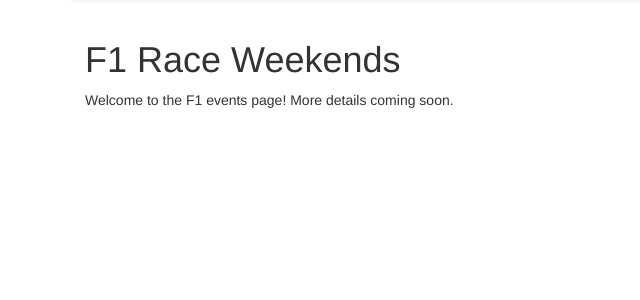
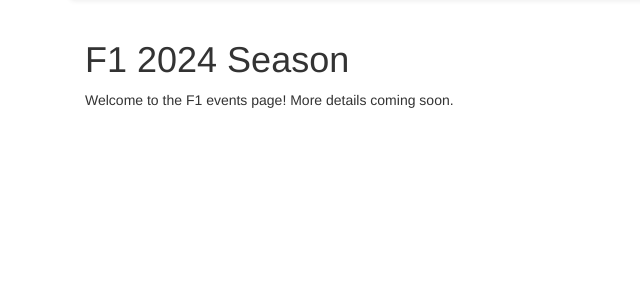
Before and after one commit to Dom19740/Project-Sports-Replay-Forum, a Django app: page /f1/ in a window 1280 px wide. Shown: the part 52-352 px from the top of the page, without its empty margins (0-640 px from the left). Run offline with Django 5.2, Linux system fonts and the light colour scheme; some libraries are stand-ins or nearby versions.

Commit message:
Update F1 main page text

```diff
--- a/sportsreplayforum/f1/templates/f1/race_weekend_list.html
+++ b/sportsreplayforum/f1/templates/f1/race_weekend_list.html
@@ -4,7 +4,7 @@
 
 <div class="container">
     <div>
-        <h1>F1 Race Weekends</h1>
+        <h1>F1 2024 Season</h1>
         <p>Welcome to the F1 events page! More details coming soon.</p>
         <!-- You can later add a list of races here -->
 
```
Also changed, not shown: sportsreplayforum/db.sqlite3.
